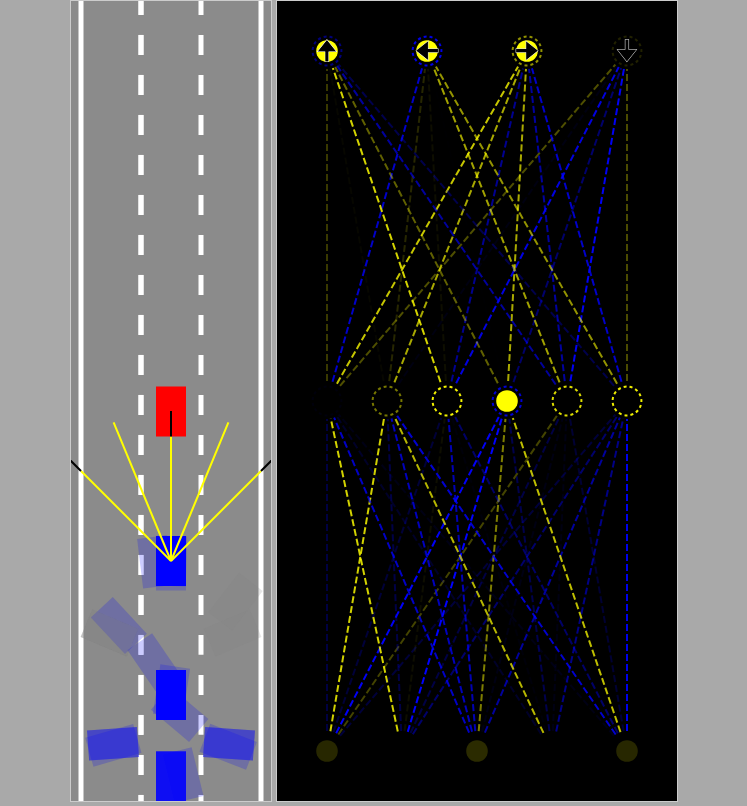
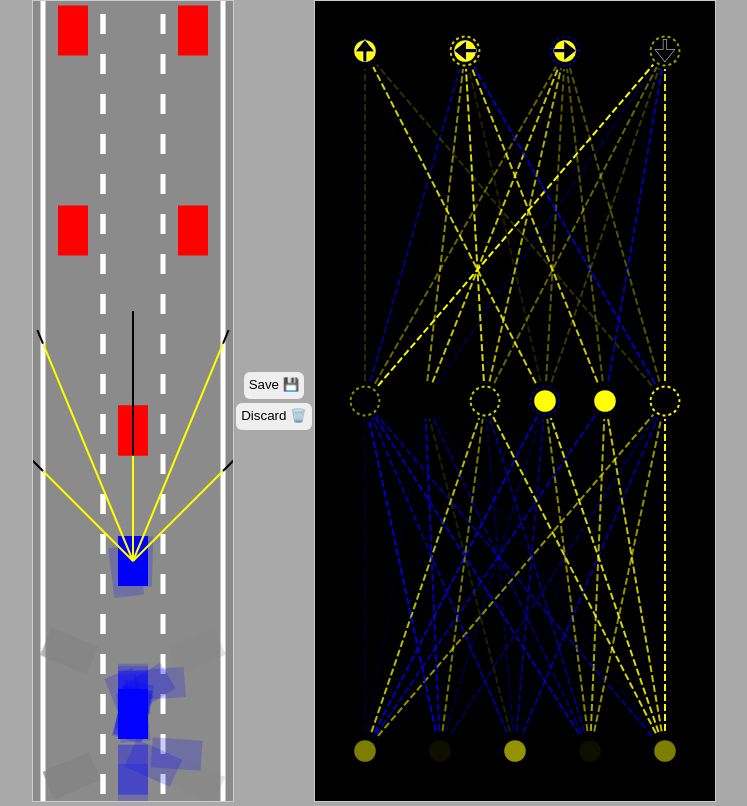
Before and after one commit to iNuBexX/vanilla-js-self-driving-car, a plain HTML site: page index.html in a window 1280 px wide. Shown: the whole page, without its empty margins (266-1013 px from the left). Drawn offline with Linux system fonts and the light colour scheme; animation ran at ten frames a second.

Commit message:
added more challenging traffic for testing AI performance

```diff
--- a/index.html
+++ b/index.html
@@ -7,6 +7,10 @@
 </head>
 <body>
     <canvas id="carCanvas"></canvas>
+    <div id="verticalButtons">
+        <button onclick="save()">Save 💾</button>
+        <button onclick="discard()">Discard 🗑️</button>
+    </div>
     <canvas id="networkCanvas"></canvas>
     <script src="utils.js"></script>
     <script src="visualizer.js"></script>
--- a/main.js
+++ b/main.js
@@ -9,8 +9,26 @@ const road=new Road(carCanvas.width/2,carCanvas.width*0.9);
 const N = 100;
 const cars=generateCars(N);
 let bestCar=cars[0];
+if(localStorage.getItem("bestBrain")){
+    for(let i=0;i<cars.length;i++){
+        cars[i].brain=JSON.parse(localStorage.getItem("bestBrain"));
+        if(i!=0){
+            NeuralNetwork.mutate(cars[i].brain,0.2);
+        }
+    }
+}
 const traffic=[
     new Car(road.getLaneCenter(1),-100,30,50,"AI", 2),
+    new Car(road.getLaneCenter(0),-300,30,50,"AI", 2),
+    new Car(road.getLaneCenter(2),-300,30,50,"AI", 2),
+    new Car(road.getLaneCenter(1),-100,30,50,"AI", 2),
+    new Car(road.getLaneCenter(0),-500,30,50,"AI", 2),
+    new Car(road.getLaneCenter(2),-500,30,50,"AI", 2),
+    new Car(road.getLaneCenter(1),-700,30,50,"AI", 2),
+    new Car(road.getLaneCenter(2),-700,30,50,"AI", 2),
+    new Car(road.getLaneCenter(0),-900,30,50,"AI", 2),
+    new Car(road.getLaneCenter(1),-1300,30,50,"AI", 2),
+    new Car(road.getLaneCenter(2),-1300,30,50,"AI", 2),
 ];
 
 animate();
@@ -25,7 +43,7 @@ function discard(){
 function generateCars(N){
     const cars=[];
     for(let i=1;i<=N;i++){
-        cars.push(new Car(road.getLaneCenter(1),100,30,50,"NeuralNetwork", 4));
+        cars.push(new Car(road.getLaneCenter(1),100,30,50,"NeuralNetwork", 8));
     }
     return cars;
 }
--- a/network.js
+++ b/network.js
@@ -12,6 +12,26 @@ class NeuralNetwork{
             outputs=Level.feedForward(outputs,network.levels[i]);
         }
         return outputs;
+    }
+    static mutate(network,amount=1){
+        network.levels.forEach(level=>{
+            for(let i=0;i<level.biases.length;i++){
+                level.biases[i]=lerp(
+                    level.biases[i],
+                    Math.random()*2-1,
+                    amount
+                );
+            }
+            for(let i=0;i<level.weights.length;i++){
+                for(let j=0;j<level.weights[i].length;j++){
+                    level.weights[i][j]=lerp(
+                        level.weights[i][j],
+                        Math.random()*2-1,
+                        amount
+                    );
+                }
+            }
+        });
     }
 }
 
--- a/sensor.js
+++ b/sensor.js
@@ -2,7 +2,7 @@ class Sensor{
     constructor(car){
         this.car=car;
         this.rayCount=5;
-        this.rayLength=150;
+        this.rayLength=250;
         this.raySpread=Math.PI/2;
 
         this.rays=[];
--- a/style.css
+++ b/style.css
@@ -3,7 +3,28 @@ body {
     margin: 0;
     overflow: hidden;
     background: darkgray;
-    text-align: center;
+    display: flex;
+    justify-content: center ;
+    align-items: center;
+}
+
+#verticalButtons {
+    display: flex;
+    flex-direction: column;
+    justify-content: center;
+    align-items: center;
+}
+
+button{
+    border: none;
+    border-radius: 6px;
+    padding: 5px 5px 7px 5px;
+    margin: 2px;
+    cursor: pointer;
+}
+
+button:hover{
+    background-color: blue;
 }
 
 #carCanvas {
```
